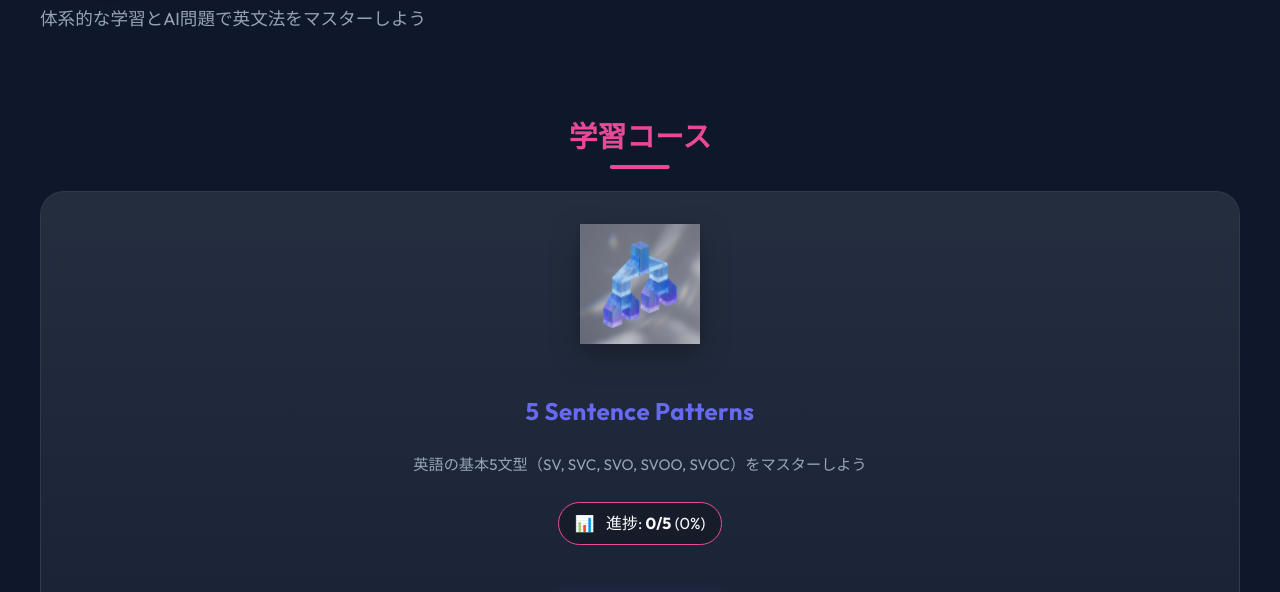
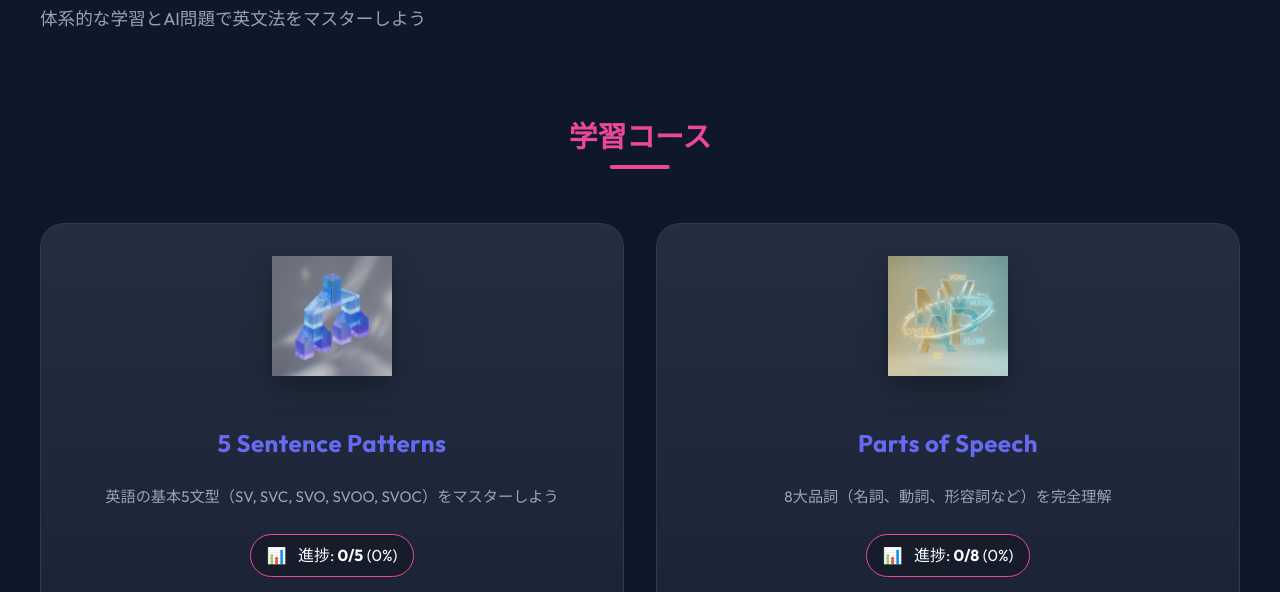
Before and after one commit to war-lab/English-Grammar-Mastery-App, a website built with Vite: page index.html in a window 1280 px wide. Shown: the part 154-746 px from the top of the page. Built offline with nearby package versions, Linux system fonts and the light colour scheme; no server answers.

Commit message:
fix: 画像表示、ルーティング、CSSマージンの修正

```diff
--- a/src/styles/main.css
+++ b/src/styles/main.css
@@ -168,6 +168,7 @@ button {
     transform: translateX(-10px) rotate(-1deg);
   }
 }
+
 /* Topic Card Styles */
 .topic-card {
   padding: 1.5rem;
@@ -189,6 +190,7 @@ button {
   font-size: 2.5rem;
   font-weight: 800;
   background: linear-gradient(135deg, #fff 0%, #a5f3fc 100%);
+  background-clip: text;
   -webkit-background-clip: text;
   -webkit-text-fill-color: transparent;
   text-shadow: 0 0 30px rgba(165, 243, 252, 0.3);
@@ -379,17 +381,38 @@ button {
   color: white;
 }
 
-.s-tag { background-color: #ef4444; } /* Red */
-.v-tag { background-color: #3b82f6; } /* Blue */
-.o-tag { background-color: #10b981; } /* Green */
-.c-tag { background-color: #f59e0b; } /* Yellow */
-.m-tag { background-color: #6b7280; } /* Gray */
+.s-tag {
+  background-color: #ef4444;
+}
+
+/* Red */
+.v-tag {
+  background-color: #3b82f6;
+}
+
+/* Blue */
+.o-tag {
+  background-color: #10b981;
+}
+
+/* Green */
+.c-tag {
+  background-color: #f59e0b;
+}
+
+/* Yellow */
+.m-tag {
+  background-color: #6b7280;
+}
+
+/* Gray */
 
 /* Phase 3 Styles */
 
 /* Remove move up animation, keep glow */
 .topic-card-refined:hover {
-  transform: none; /* Override translateY */
+  transform: none;
+  /* Override translateY */
   box-shadow: 0 0 20px rgba(99, 102, 241, 0.4), 0 0 40px rgba(99, 102, 241, 0.2);
   background: rgba(30, 41, 59, 0.9);
   border-color: rgba(99, 102, 241, 0.5);
@@ -422,3 +445,12 @@ button {
 .topic-card-refined:hover .course-icon-img {
   transform: scale(1.1) rotate(5deg);
 }
+
+/* Grid Layouts */
+.course-grid,
+.topics-grid {
+  display: grid;
+  grid-template-columns: repeat(auto-fit, minmax(300px, 1fr));
+  gap: 2rem;
+  margin-top: 2rem;
+}
--- a/src/ui/router.js
+++ b/src/ui/router.js
@@ -10,8 +10,8 @@ const routes = {
   '/': Home,
   '/lesson': Lesson,
   '/quiz': Quiz,
-  '/summary-5-patterns': Summary5Patterns,
-  '/parts-of-speech': PartsOfSpeech
+  '/summary/5-sentence-patterns': Summary5Patterns,
+  '/summary/parts-of-speech': PartsOfSpeech
 };
 
 export const initRouter = () => {
--- a/src/ui/views/Home.js
+++ b/src/ui/views/Home.js
@@ -33,13 +33,13 @@ export const Home = () => {
   const patternsData = curriculum.find(c => c.id === 'sentence-patterns');
   const patternsCard = createCourseCard({
     id: 'course-patterns',
-    image: './assets/images/icon-patterns.png', // Use generated image
+    image: '/images/icon-patterns.png', // Updated path
     title: '5 Sentence Patterns',
     description: '英語の基本5文型（SV, SVC, SVO, SVOO, SVOC）をマスターしよう',
     streakKey: 'summaryBestStreak',
     topics: patternsData?.topics || [],
     onClick: () => navigate('/category/sentence-patterns'),
-    onChallengeClick: () => navigate('/summary/5-sentence-patterns') // Link to explanation/quiz page
+    onChallengeClick: () => navigate('/summary/5-sentence-patterns')
   });
   courseGrid.appendChild(patternsCard);
 
@@ -47,13 +47,13 @@ export const Home = () => {
   const posData = curriculum.find(c => c.id === 'parts-of-speech');
   const posCard = createCourseCard({
     id: 'course-pos',
-    image: './assets/images/icon-pos.png', // Use generated image
+    image: '/images/icon-pos.png', // Updated path
     title: 'Parts of Speech',
     description: '8大品詞（名詞、動詞、形容詞など）を完全理解',
     streakKey: 'posBestStreak',
     topics: posData?.topics || [],
     onClick: () => navigate('/category/parts-of-speech'),
-    onChallengeClick: () => navigate('/summary/parts-of-speech') // Link to explanation/quiz page
+    onChallengeClick: () => navigate('/summary/parts-of-speech')
   });
   courseGrid.appendChild(posCard);
 
```
Also changed, not shown: public/images/icon-patterns.png (added), public/images/icon-pos.png (added).
